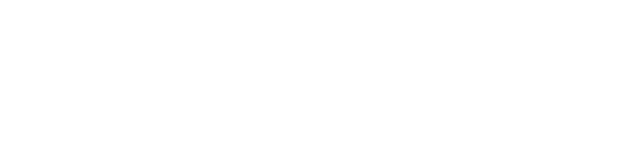
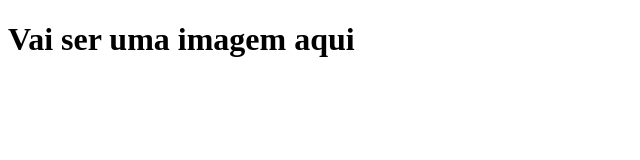
Before and after one commit to gunpowdermp3/Lulinha13, a plain HTML site: page index.html in a window 1280 px wide. Shown: the whole page, without its empty margins (0-640 px from the left). Drawn offline with Linux system fonts and the light colour scheme.

Commit message:
Fã do Lulinha13

```diff
--- a/index.html
+++ b/index.html
@@ -6,6 +6,8 @@
     <title>Lulinha13</title>
 </head>
 <body>
-
+<footer>
+    <h1>Vai ser uma imagem aqui</h1>
+</footer>
 </body>
 </html>
```
